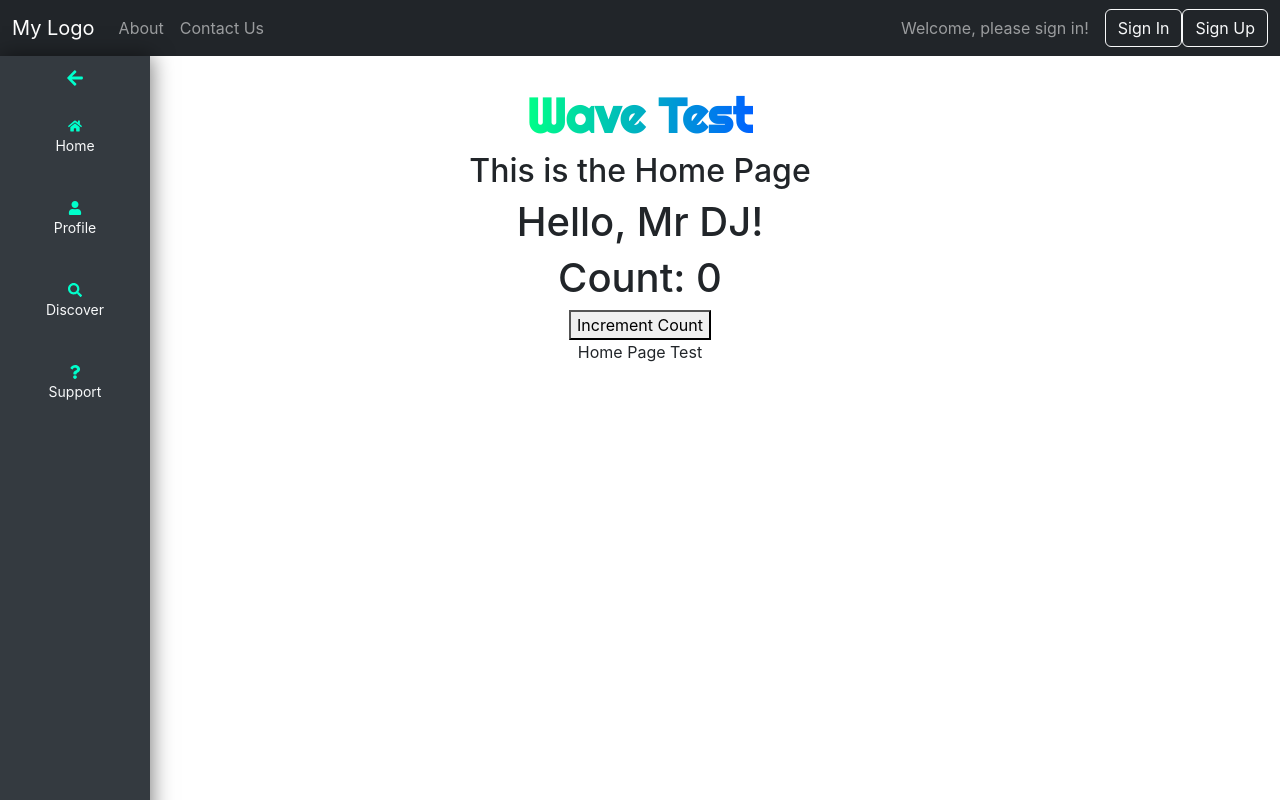
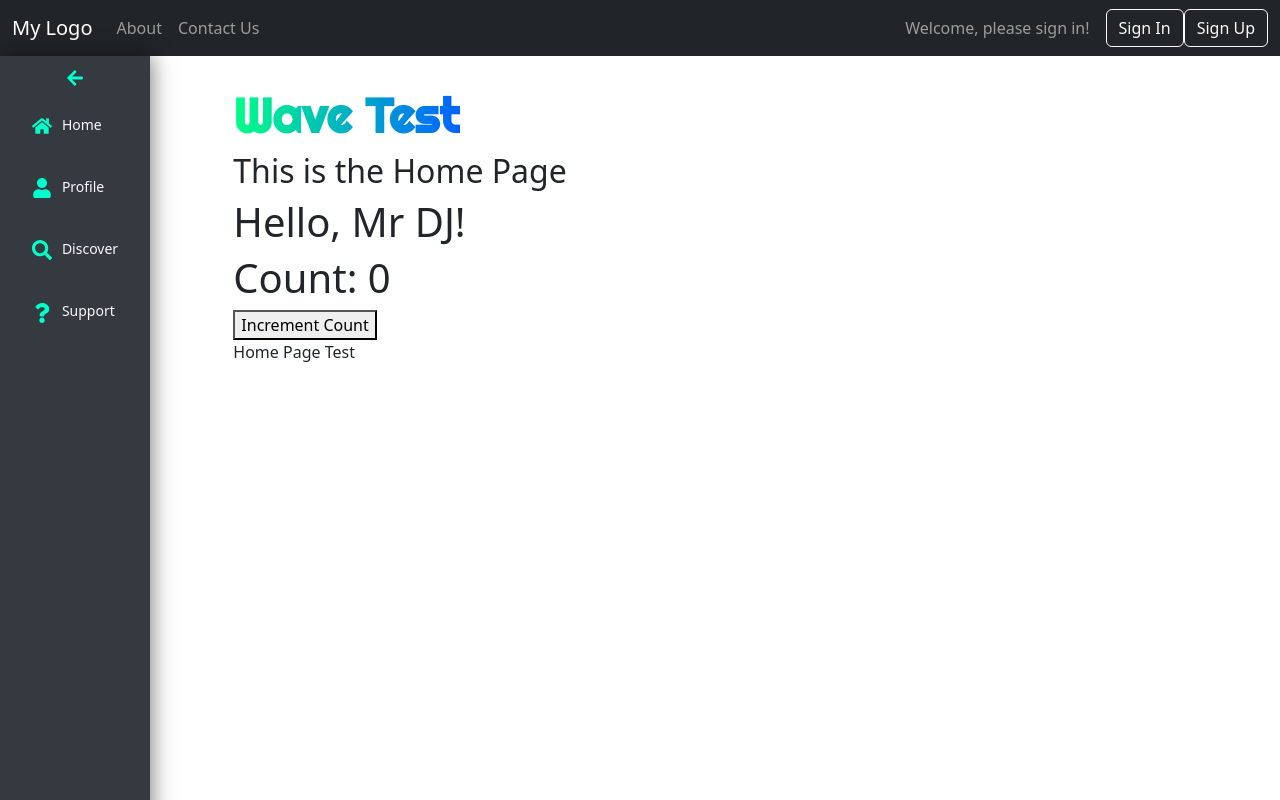
Before and after one commit to fraserivison/wave-app, a React (Create React App) app in the folder wave-app/: page / in a window 1280 px wide. Both pictures are taken after a click on the element 25 px from the left and 76 px from the top of the page. Built offline with nearby package versions, Linux system fonts and the light colour scheme.

Commit message:
Remove global text-align feature from App.css to prevent conflicts with other styles then style sidebar for better icon alignment

```diff
--- a/wave-app/package.json
+++ b/wave-app/package.json
@@ -6,6 +6,7 @@
     "@testing-library/jest-dom": "^5.17.0",
     "@testing-library/react": "^13.4.0",
     "@testing-library/user-event": "^13.5.0",
+    "bootstrap": "^5.3.3",
     "react": "^18.3.1",
     "react-dom": "^18.3.1",
     "react-icons": "^5.4.0",
--- a/wave-app/src/App.css
+++ b/wave-app/src/App.css
@@ -1,7 +1,3 @@
-.App {
-  text-align: center;
-}
-
 .App-logo {
   height: 40vmin;
   pointer-events: none;
--- a/wave-app/src/components/Sidebar/Sidebar.js
+++ b/wave-app/src/components/Sidebar/Sidebar.js
@@ -24,35 +24,27 @@ function Sidebar() {
       </h3>
       <ul className="nav flex-column gap-4">
         <li className="nav-item">
-          <Link to="/" className="nav-link text-light">
-            <div className="icon-container">
-              <FaHome className="icon" style={{ color: "#00ffcc" }} />
-            </div>
-            {isExpanded && <div className="text-container">Home</div>}
+          <Link to="/" className={`${styles.navLink} nav-link text-light`}>
+            <FaHome className={styles.icon} />
+            {isExpanded && <span className={styles.text}>Home</span>}
           </Link>
         </li>
         <li className="nav-item">
-          <Link to="/profile" className="nav-link text-light">
-            <div className="icon-container">
-              <FaUser className="icon" style={{ color: "#00ffcc" }} />
-            </div>
-            {isExpanded && <div className="text-container">Profile</div>}
+          <Link to="/profile" className={`${styles.navLink} nav-link text-light`}>
+            <FaUser className={styles.icon} />
+            {isExpanded && <span className={styles.text}>Profile</span>}
           </Link>
         </li>
         <li className="nav-item">
-          <Link to="/discover" className="nav-link text-light">
-            <div className="icon-container">
-              <FaSearch className="icon" style={{ color: "#00ffcc" }} />
-            </div>
-            {isExpanded && <div className="text-container">Discover</div>}
+          <Link to="/discover" className={`${styles.navLink} nav-link text-light`}>
+            <FaSearch className={styles.icon} />
+            {isExpanded && <span className={styles.text}>Discover</span>}
           </Link>
         </li>
         <li className="nav-item">
-          <Link to="/support" className="nav-link text-light">
-            <div className="icon-container">
-              <FaQuestion className="icon" style={{ color: "#00ffcc" }} />
-            </div>
-            {isExpanded && <div className="text-container">Support</div>}
+          <Link to="/support" className={`${styles.navLink} nav-link text-light`}>
+            <FaQuestion className={styles.icon} />
+            {isExpanded && <span className={styles.text}>Support</span>}
           </Link>
         </li>
       </ul>
--- a/wave-app/src/components/Sidebar/Sidebar.module.css
+++ b/wave-app/src/components/Sidebar/Sidebar.module.css
@@ -11,6 +11,7 @@
   display: flex;
   flex-direction: column;
   justify-content: flex-start;
+  align-items: center;
 }
 
 .sidebar.expanded {
@@ -32,29 +33,31 @@
   color: #9933ff;
 }
 
-.sidebar .nav-link {
+.nav-link {
   color: #00ffcc !important;
   padding: 20px 5px 20px 0;
   font-size: 16px;
   display: flex;
   align-items: center;
+  justify-content: center; /* Ensure items are horizontally centered */
   transition: all 0.3s ease;
+  text-align: center;
 }
 
-.sidebar .nav-link:hover {
+.nav-link:hover {
   background-color: #495057;
   color: #ffffff !important;
   border-radius: 5px;
 }
 
-.sidebar .nav-link .icon {
-  margin-right: 10px;
+.icon {
   font-size: 20px;
   color: #00ffcc;
 }
 
-.sidebar.expanded .nav-link {
-  justify-content: flex-start;
+.text {
+  margin-left: 10px; /* Space between icon and text */
+  display: inline-block;
 }
 
 .sidebar h3 {
@@ -65,11 +68,6 @@
 
 .sidebar.expanded h3 {
   opacity: 1;
-}
-
-.icon {
-  margin-top: 50px;
-  font-size: 18px;
 }
 
 @media (max-width: 768px) {
--- a/wave-app/src/index.js
+++ b/wave-app/src/index.js
@@ -1,6 +1,7 @@
 import React from 'react';
 import ReactDOM from 'react-dom/client';
 import './index.css';
+import 'bootstrap/dist/css/bootstrap.min.css';
 import App from './App';
 import reportWebVitals from './reportWebVitals';
 import { MusicProvider } from './contexts/MusicContext';
```
Also changed, not shown: wave-app/src/components/Navbar/Navbar.js (line endings or trailing spaces), wave-app/src/components/Navbar/Navbar.module.css (indentation only), 1 other file (tests, documents, lock files or other folders).
